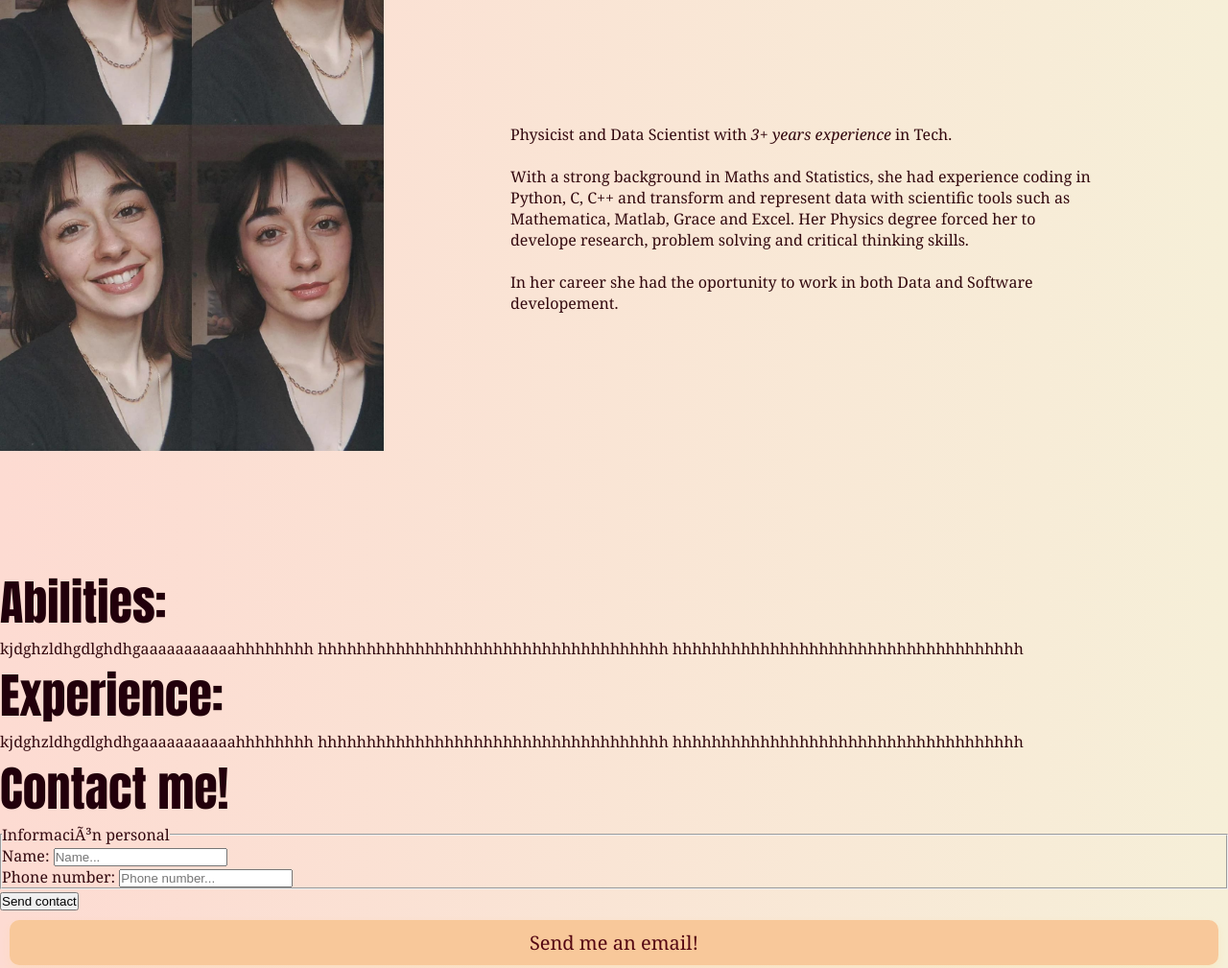
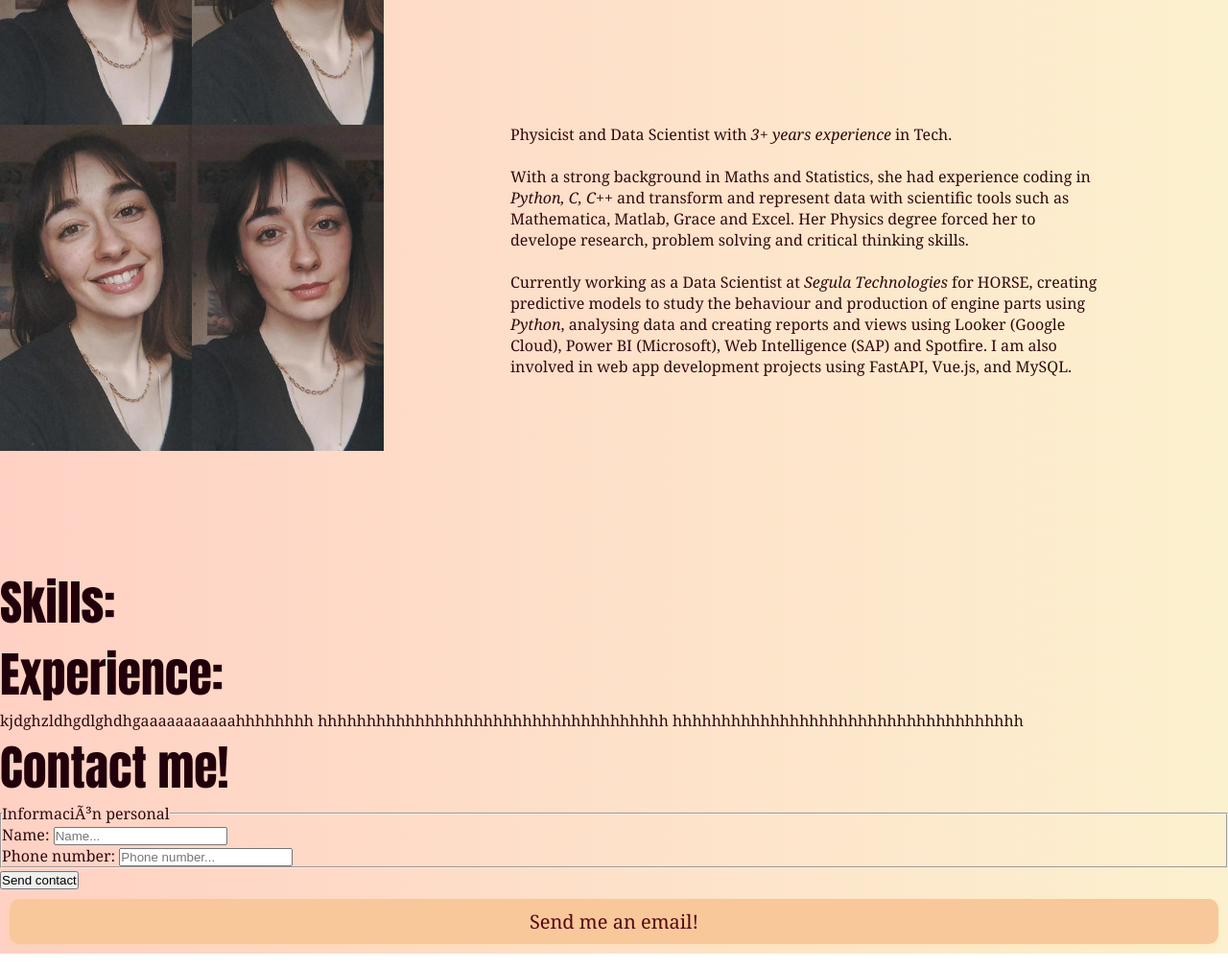
Before and after one commit to ialonsoiturbe/WEB_CV_ines, a plain HTML site: page index.html in a window 1280 px wide. Shown: the part 1010-2019 px from the top of the page at 96% size. Drawn offline with Linux system fonts and the light colour scheme.

Commit message:
About me page

```diff
--- a/index.html
+++ b/index.html
@@ -26,7 +26,7 @@
         <header>
             <nav class="nav_inicio">
                 <a href="#About-me">About me</a>
-                <a href="#Abilites-am">Abilities</a>
+                <a href="#Skills-am">Skills</a>
                 <a href="#Experience-am">Experience</a>
                 <a href="#Contact-me">Contact me</a>
             </nav>
@@ -55,24 +55,21 @@
             Physicist and Data Scientist with <i>3+ years experience</i> in Tech.<br>
             <br>
             With a strong background in Maths and Statistics,  she had experience coding in
-            Python, C, C++ and transform and represent data with scientific tools such as Mathematica,
+            <i>Python, C, C++</i> and transform and represent data with scientific tools such as Mathematica,
             Matlab, Grace and Excel. Her Physics degree forced her to develope research, problem solving and
             critical thinking skills. <br>
             <br>
-            In her career she had the oportunity to work in both Data and Software developement.
-            </p>
+            Currently working as a Data Scientist at <i>Segula Technologies</i> for HORSE,
+             creating predictive models to study the behaviour and production of engine parts using <i>Python</i>,
+              analysing data and creating reports and views using Looker (Google Cloud), Power BI (Microsoft),
+               Web Intelligence (SAP) and Spotfire. I am also involved in web app development projects using FastAPI, Vue.js, and MySQL.
         </div>
     </section>
 
-    <section id="Abilites-am" class="Abilites_am">
+    <section id="Skills-am" class="Skills_am">
         <header>
-            <h2>Abilities:</h2>
+            <h2>Skills:</h2>
         </header>
-        <p>
-             kjdghzldhgdlghdhgaaaaaaaaaaahhhhhhhh
-             hhhhhhhhhhhhhhhhhhhhhhhhhhhhhhhhhhhh
-             hhhhhhhhhhhhhhhhhhhhhhhhhhhhhhhhhhhh
-        </p>
 
     </section>
 
--- a/style/style.css
+++ b/style/style.css
@@ -12,7 +12,7 @@
   --primary-dark: #33090F;
   --primary-hover: #7d8432;
   --primary-light: #C68565;
-  --background: linear-gradient(to right, #fddbd2, #f6efd8);
+  --background: linear-gradient(to right, #ffd1c4, #fcf1cf);
   --text-primary: #22000b;
   --text-secondary: #9e4734;
   --text-muted: #653852;
```
